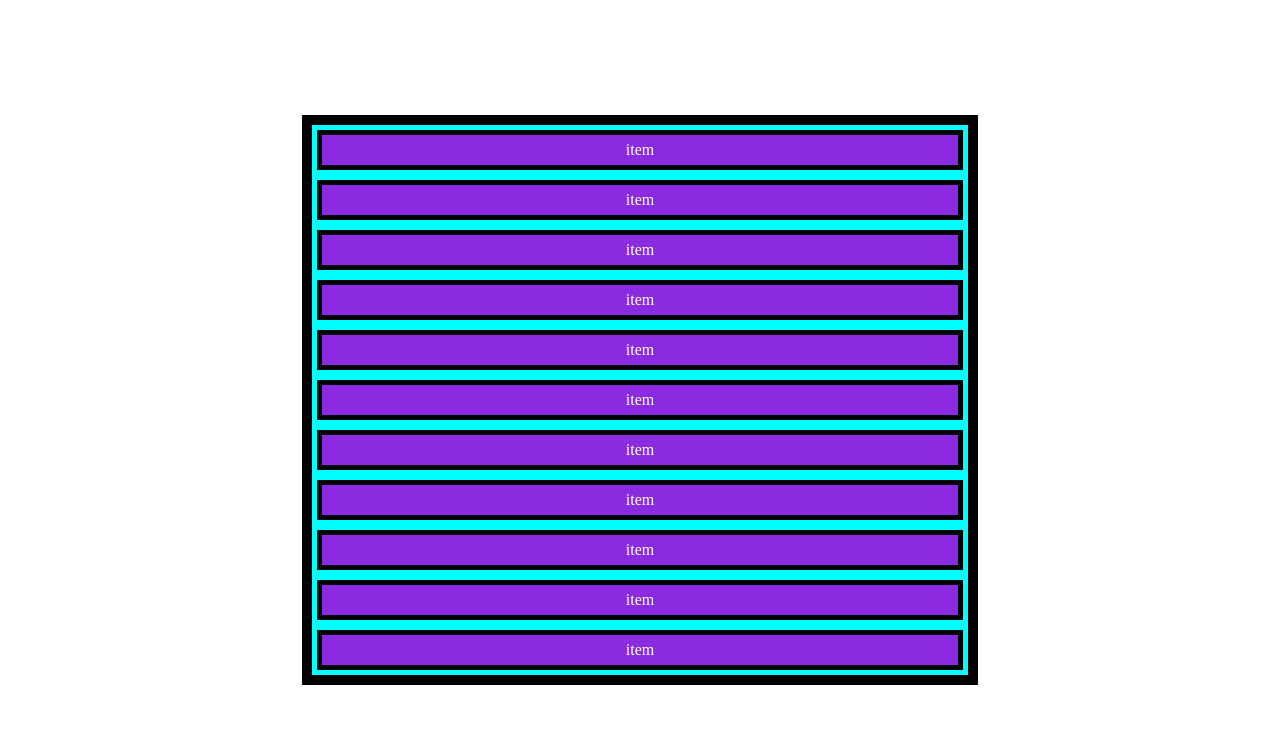
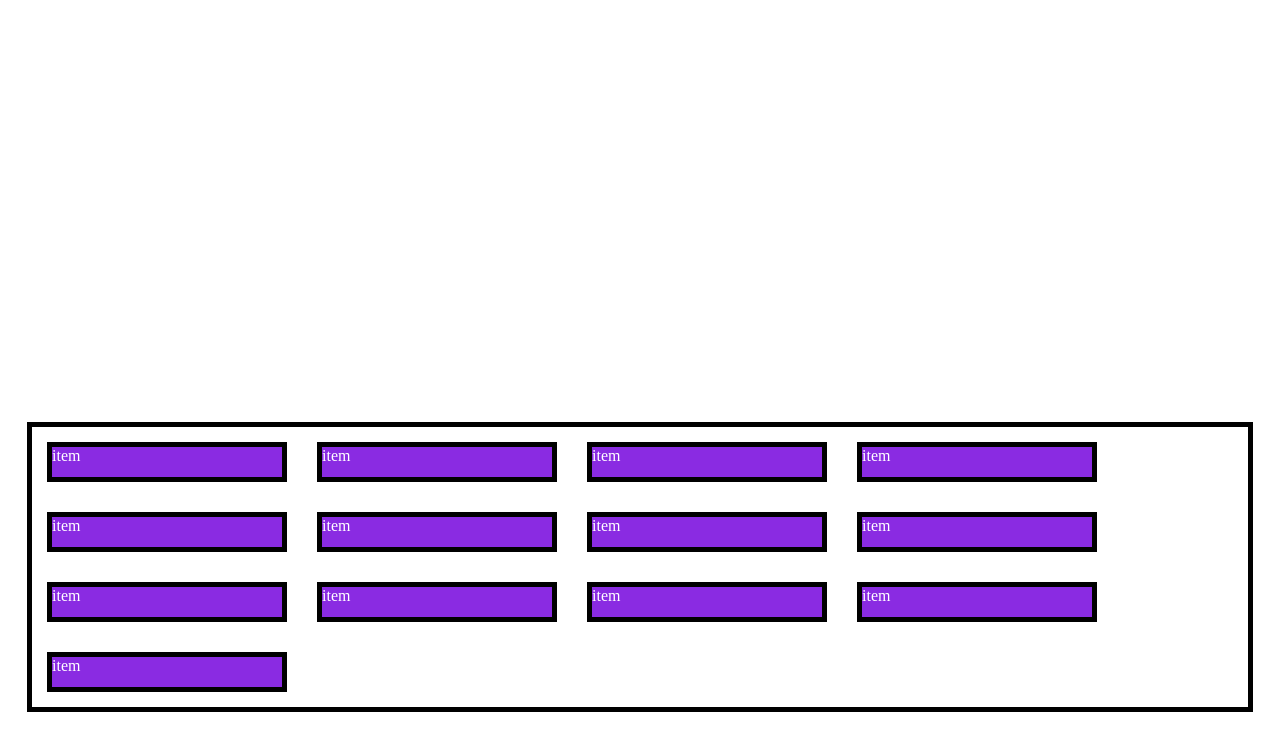
Before and after one commit to wayland-i/full-stack-walkthrough, a React (Vite) app in the folder react-walkthrough-3/: page / in a window 1280 px wide. Shown: the top 750 px of the page. Built offline with nearby package versions, Linux system fonts and the light colour scheme.

Commit message:
style: css for listcomponenet set

```diff
--- a/react-walkthrough-3/src/App.css
+++ b/react-walkthrough-3/src/App.css
@@ -1,30 +1,32 @@
+/* First part: Lower 2/3 of the web page */
 body {
   height: 100vh;
   margin: 0;
   display: flex;
-  justify-content: center;
-  align-items: center;
+  flex-direction: column;
 }
 
+.main-section {
+  flex: 1; /* Takes up the remaining space */
+}
+
+/* Second part: .container class */
+.container {
+  border: 5px solid black;
+  width: 95%;
+  margin: 0 auto;
+  /* display: flex; */
+  /* justify-content: space-around; */
+  margin-top: 33%;
+}
+
+/* Third part: .tile components */
 .tile {
+  display: inline-block;
   background-color: blueviolet;
-  /* height: 30%; */
-  /* width: 70%; */
-  margin: 5px;
+  height: 30px;
+  width: 230px;
+  margin: 15px;
   color: white;
   border: 5px solid black;
-  text-align: center;
-  line-height: 30px;
 }
-
-.container {
-  display: flex;
-  flex-direction: column;
-  background-color: aqua;
-  border: 10px solid black;
-  justify-content: space-around;
-  max-width: 80%; /* Set maximum width */
-  width: 50rem;
-  margin: 0 auto; /* Center horizontally */
-  /* height: 80%; */
-}
--- a/react-walkthrough-3/src/App.jsx
+++ b/react-walkthrough-3/src/App.jsx
@@ -16,6 +16,8 @@ function App() {
       <div className='tile'>item</div>
       <div className='tile'>item</div>
       <div className='tile'>item</div>
+      <div className='tile'>item</div>
+      <div className='tile'>item</div>
     </div>
   )
 }
--- a/react-walkthrough-3/src/index.css
+++ b/react-walkthrough-3/src/index.css
@@ -1,4 +1,4 @@
-html, body {
+/* html, body {
     height: 100%;
     margin: 0;
-  }
+  } */
```
